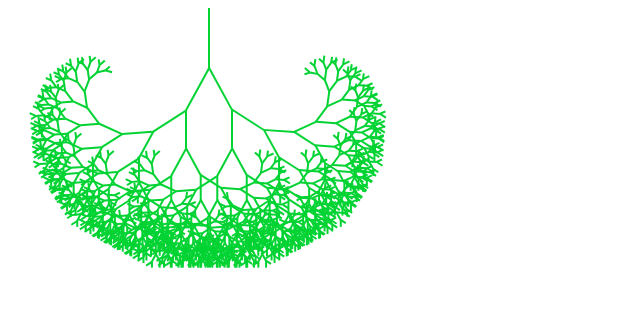
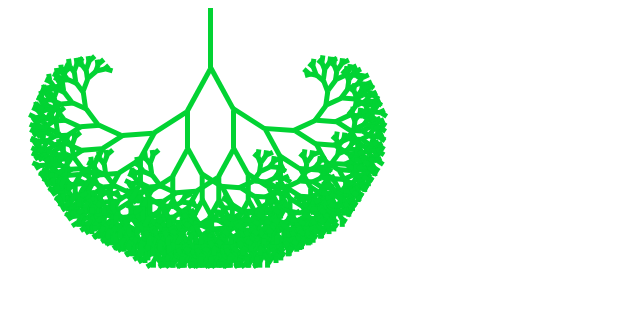
Before and after one commit to Marcus-K-Thorsen/tegnstregv1, a plain HTML site: page index.html in a window 1280 px wide. Shown: the whole page, without its empty margins (0-640 px from the left). Drawn offline with Linux system fonts and the light colour scheme.

Commit message:
nu med lilla meget tyk

```diff
--- a/index.html
+++ b/index.html
@@ -15,7 +15,7 @@
   function branch(length, angle, scale) {
     //cx.fillStyle = "rgb(227,210,51)"
     cx.fillStyle = `rgb(${red},${green},${blue})`
-    cx.fillRect(0, 0, 2, length)
+    cx.fillRect(0, 0, 5, length)
     if (length<8) return
     cx.save()
     cx.translate(0,length)
```
